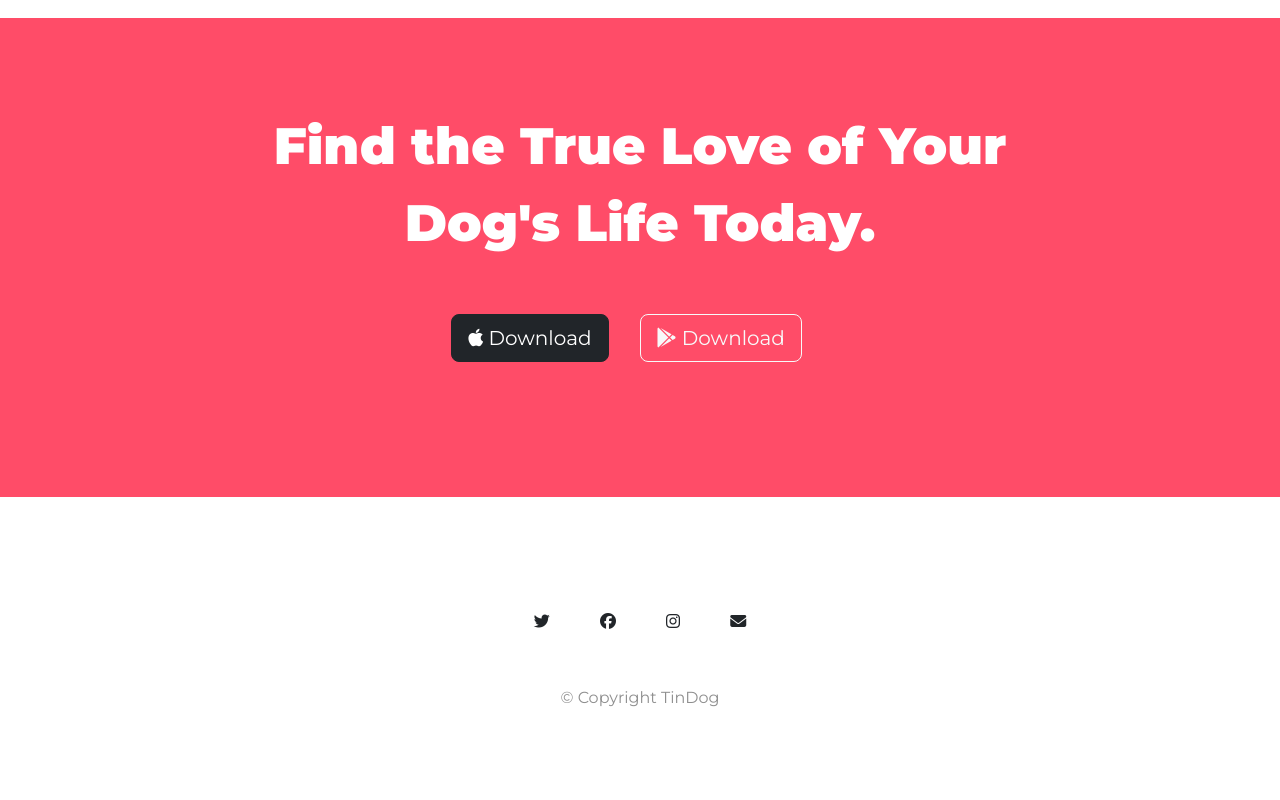
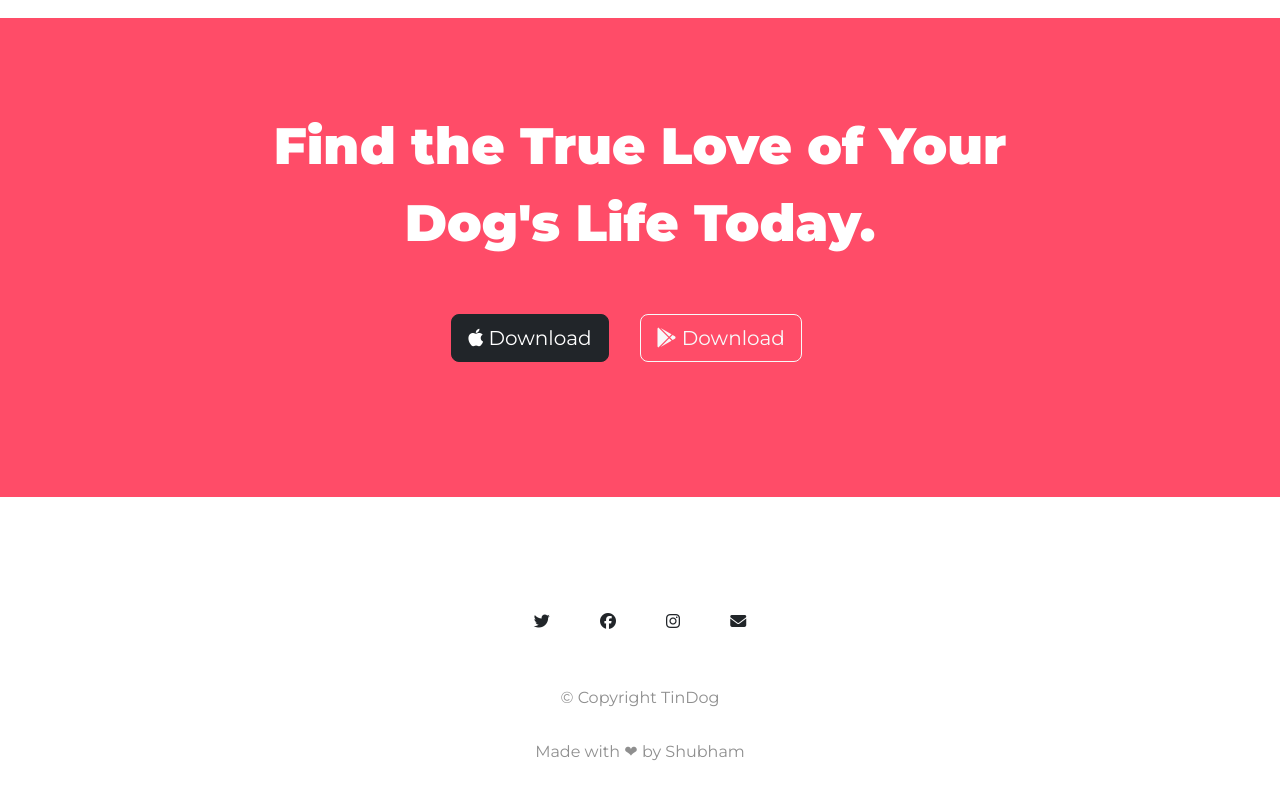
Before and after one commit to 50NIC/TinDog, a plain HTML site: page index.html in a window 1280 px wide. Shown: the part 2452-3252 px from the top of the page. Drawn offline with nearby package versions, Linux system fonts and the light colour scheme.

Commit message:
Update index.html

```diff
--- a/index.html
+++ b/index.html
@@ -205,6 +205,7 @@
       <a href="https://www.instagram.com/"><i class="social-icon fa-brands fa-instagram btn"></i></a>
       <a href="mailto:shubhampatil1356@gmail.com"><i class="social-icon fa-solid fa-envelope btn"></i></a>
       <p class="Copyright">© Copyright TinDog</p>
+      <p>Made with ❤ by <span>Shubham</span></p>
     </div>
 
   </footer>
```
